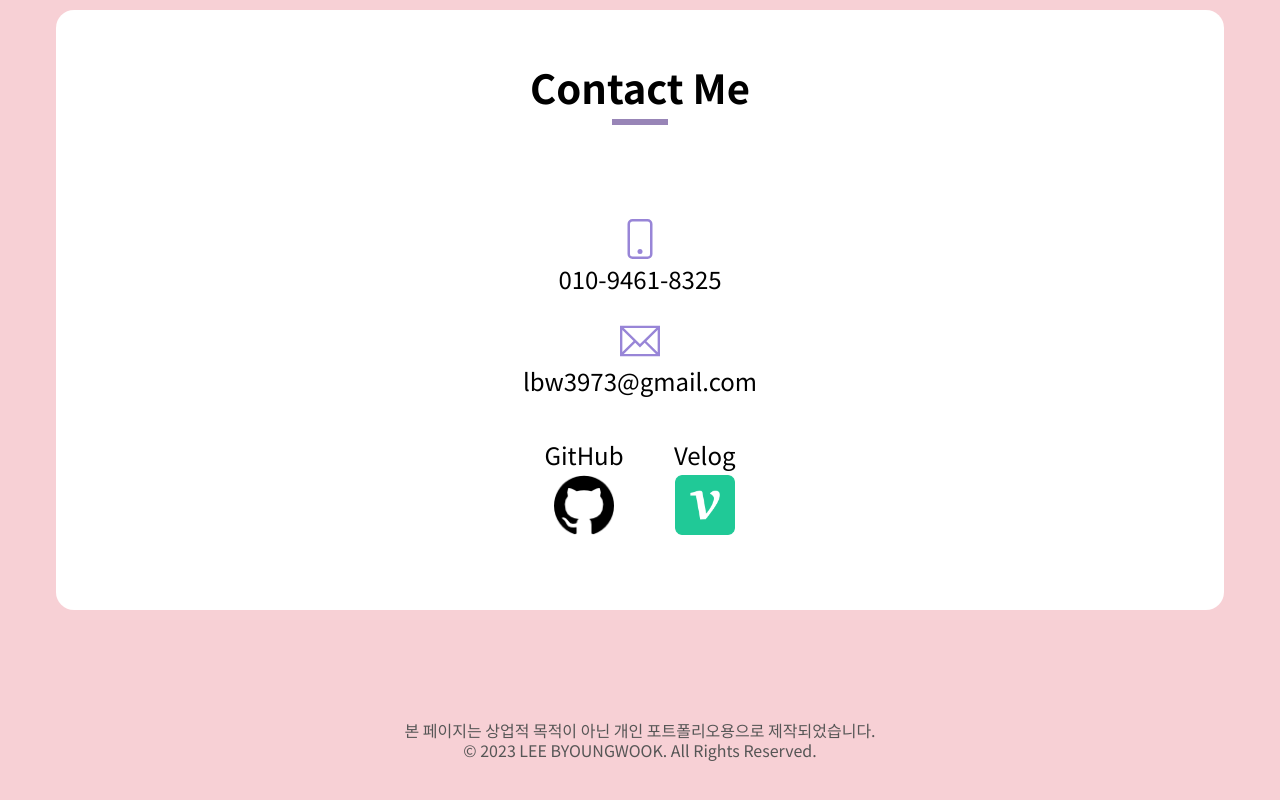
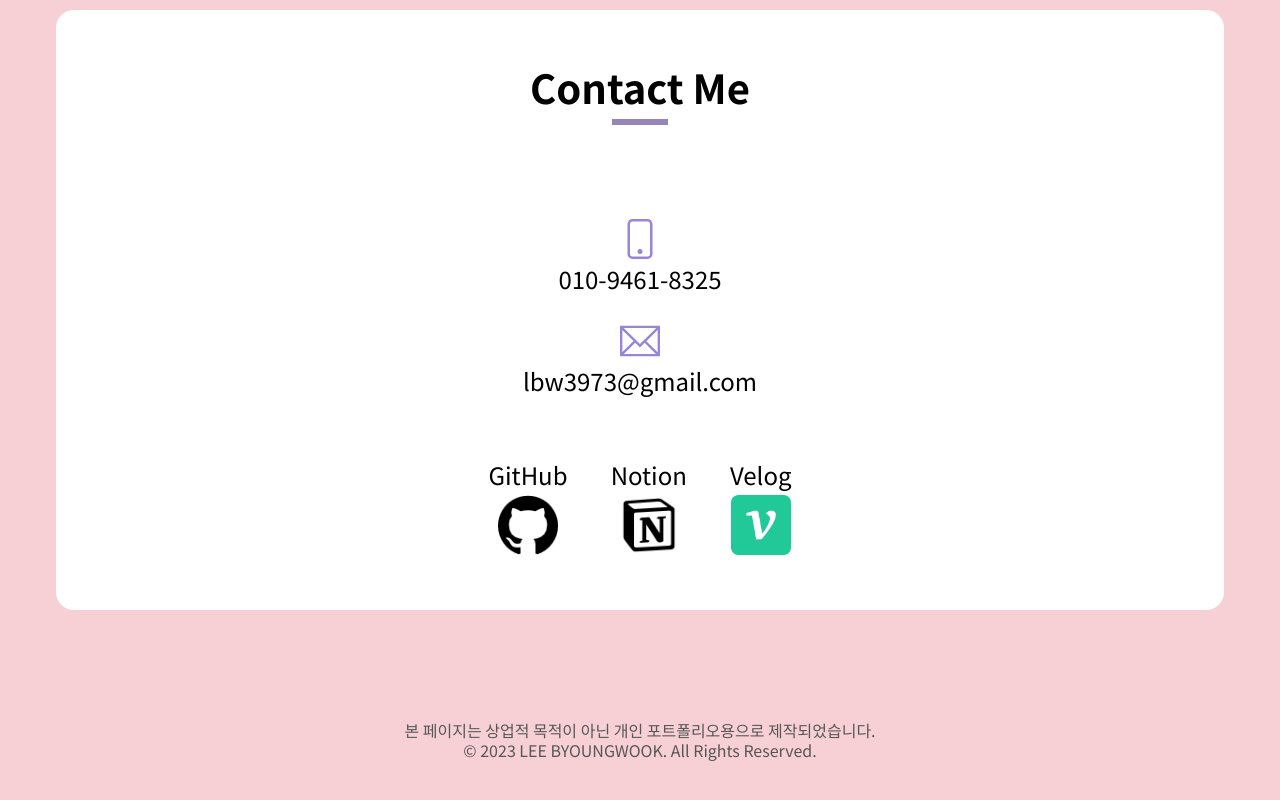
Before and after one commit to lbw3973/portfolio, a Next.js app: page / in a window 1280 px wide. Shown: the part 5832-6632 px from the top of the page. Built offline with nearby package versions, Linux system fonts and the light colour scheme.

Commit message:
Feat: 노션 아이콘 및 링크 추가

```diff
--- a/src/components/contact/page.tsx
+++ b/src/components/contact/page.tsx
@@ -15,12 +15,15 @@ function Contact() {
   const clickVelogHandler = () => {
     window.open(data.velog);
   };
+  const clickNotionHandler = () => {
+    window.open(data.notion);
+  };
 
   return (
     <section className="pt-28 min-w-[1000px] px-4 mb-28" id="Contact">
       <div className="w-full h-[600px] bg-white rounded-lg pt-px">
         <SubTitle text="Contact Me" />
-        <div className="mx-auto w-1/4 text-2xl">
+        <div className="mx-auto w-1/3 text-2xl">
           <div className={`${FLEX_COL} mb-[30px]`}>
             <BsPhone color="#9885D7" size={40} />
             <p>{data.phoneNumber}</p>
@@ -29,7 +32,7 @@ function Contact() {
             <TfiEmail color="#9885D7" size={40} />
             <p>{data.email}</p>
           </div>
-          <div className="flex justify-evenly pt-5">
+          <div className="flex justify-evenly pt-10">
             <div className={FLEX_COL}>
               <p>GitHub</p>
               <Image
@@ -39,6 +42,17 @@ function Contact() {
                 height={60}
                 className="cursor-pointer"
                 onClick={clickGitHubHandler}
+              />
+            </div>
+            <div className={FLEX_COL}>
+              <p>Notion</p>
+              <Image
+                src={"/assets/images/Notion.png"}
+                alt="Notion"
+                width={60}
+                height={60}
+                className="cursor-pointer"
+                onClick={clickNotionHandler}
               />
             </div>
             <div className={FLEX_COL}>
--- a/src/constants/user.json
+++ b/src/constants/user.json
@@ -14,5 +14,6 @@
     "프론트엔드 개발자가 되겠습니다."
   ],
   "github": "https://github.com/lbw3973",
-  "velog": "https://velog.io/@__bw95__"
+  "velog": "https://velog.io/@__bw95__",
+  "notion": "https://www.notion.so/64ea25ccece14e81ac8486d5be5d6324"
 }
```
Also changed, not shown: public/assets/images/Notion.png (added).
